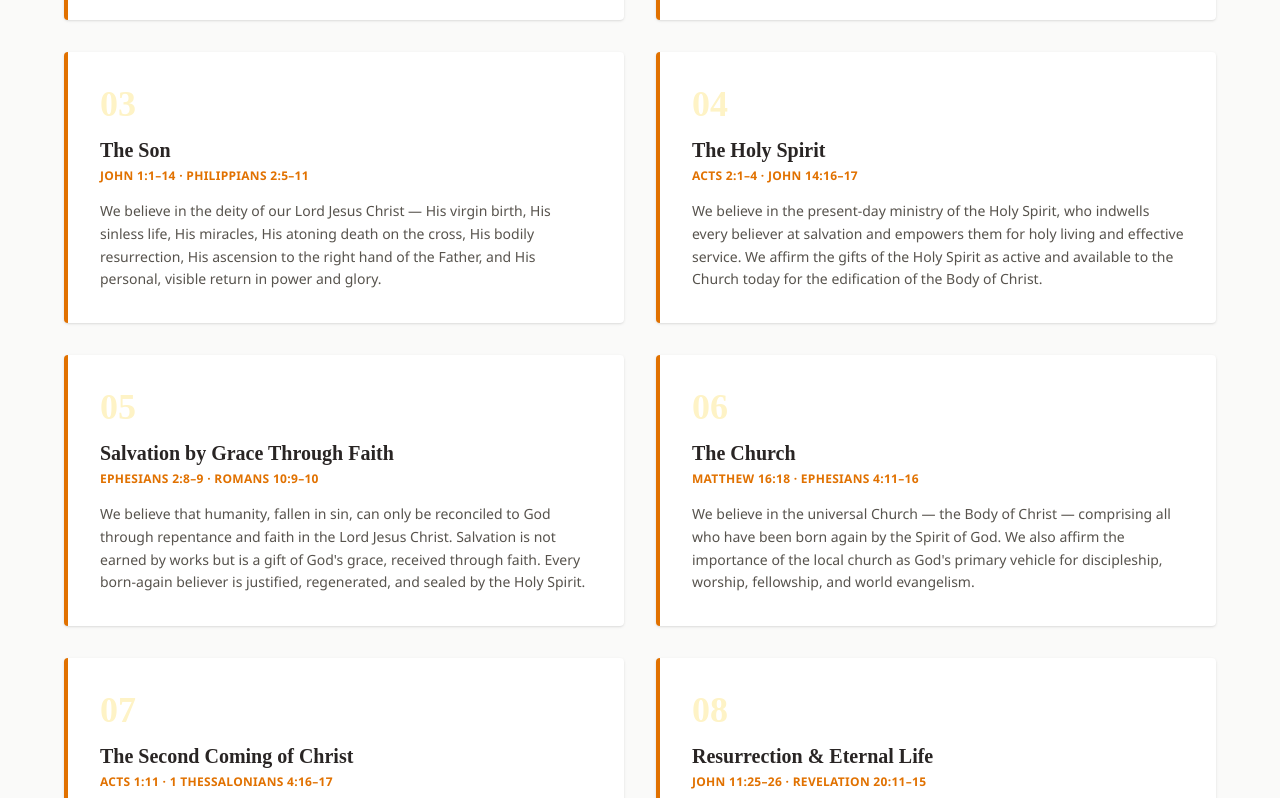
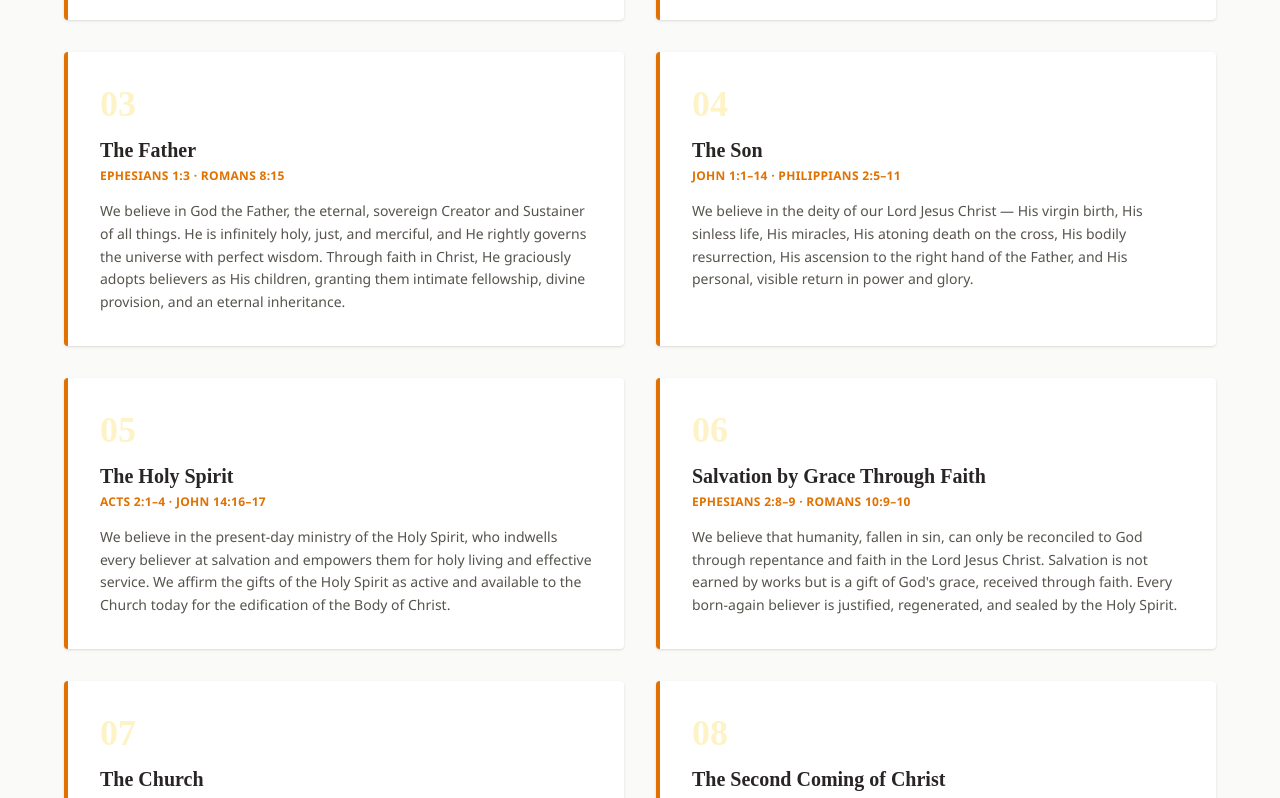
Before and after one commit to mayormankind/wordbiblicalministries, a Next.js app: page /our-theology in a window 1280 px wide. Shown: the part 1140-1938 px from the top of the page. Built offline with nearby package versions, Linux system fonts and the light colour scheme.

Commit message:
update about afint page for consistent font size and spacing

```diff
--- a/src/views/OurTheology.tsx
+++ b/src/views/OurTheology.tsx
@@ -36,6 +36,11 @@ const doctrines: Doctrine[] = [
     title: "The Trinity",
     ref: "Matthew 28:19 · 2 Corinthians 13:14",
     body: `We believe in one God, eternally existent in three Persons: God the Father, God the Son (Jesus Christ), and God the Holy Spirit. Each Person is fully God, co-equal, co-eternal, and co-existent — one in essence, distinct in Person and function.`,
+  },
+  {
+    title: "The Father",
+    ref: "Ephesians 1:3 · Romans 8:15",
+    body: `We believe in God the Father, the eternal, sovereign Creator and Sustainer of all things. He is infinitely holy, just, and merciful, and He rightly governs the universe with perfect wisdom. Through faith in Christ, He graciously adopts believers as His children, granting them intimate fellowship, divine provision, and an eternal inheritance.`,
   },
   {
     title: "The Son",
```
